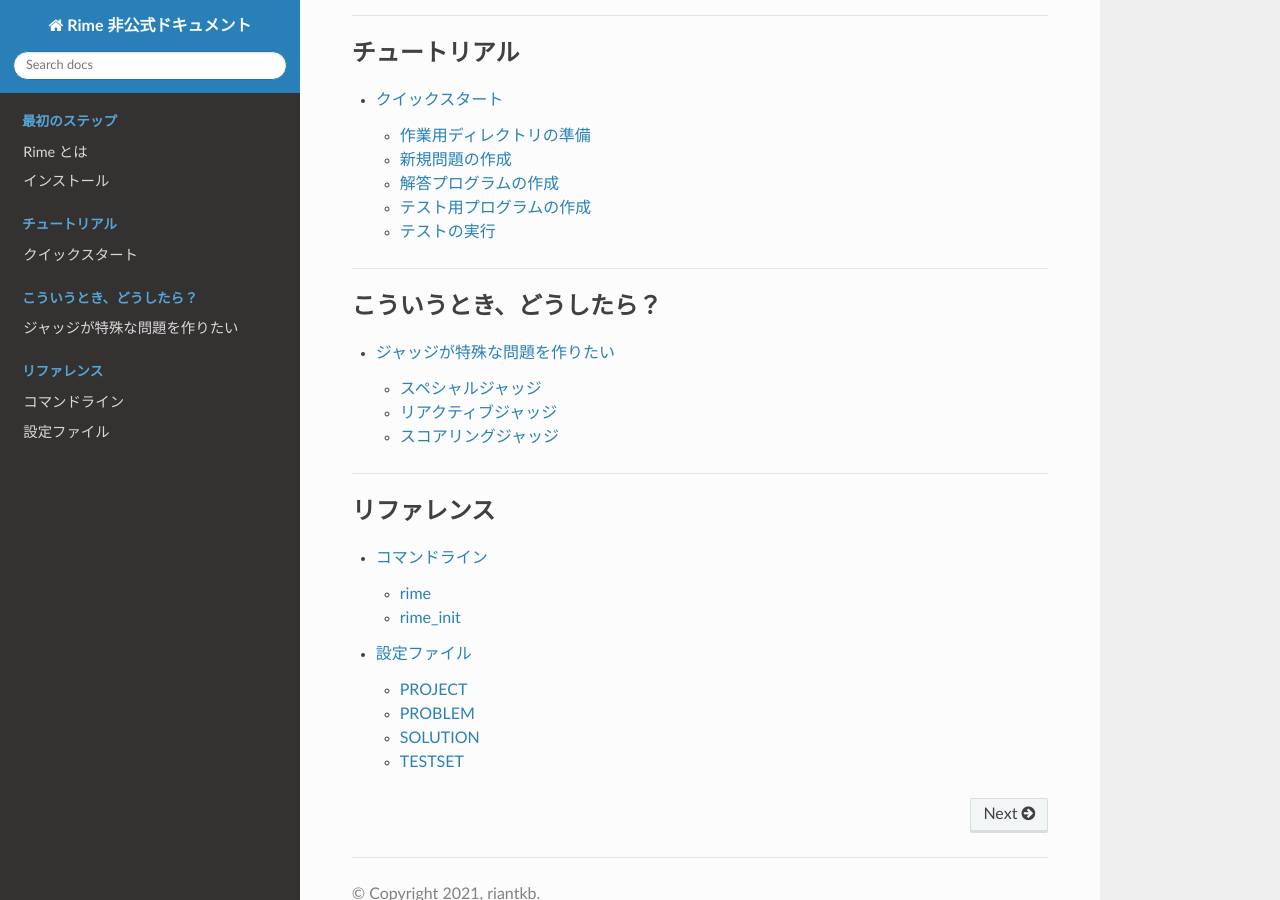
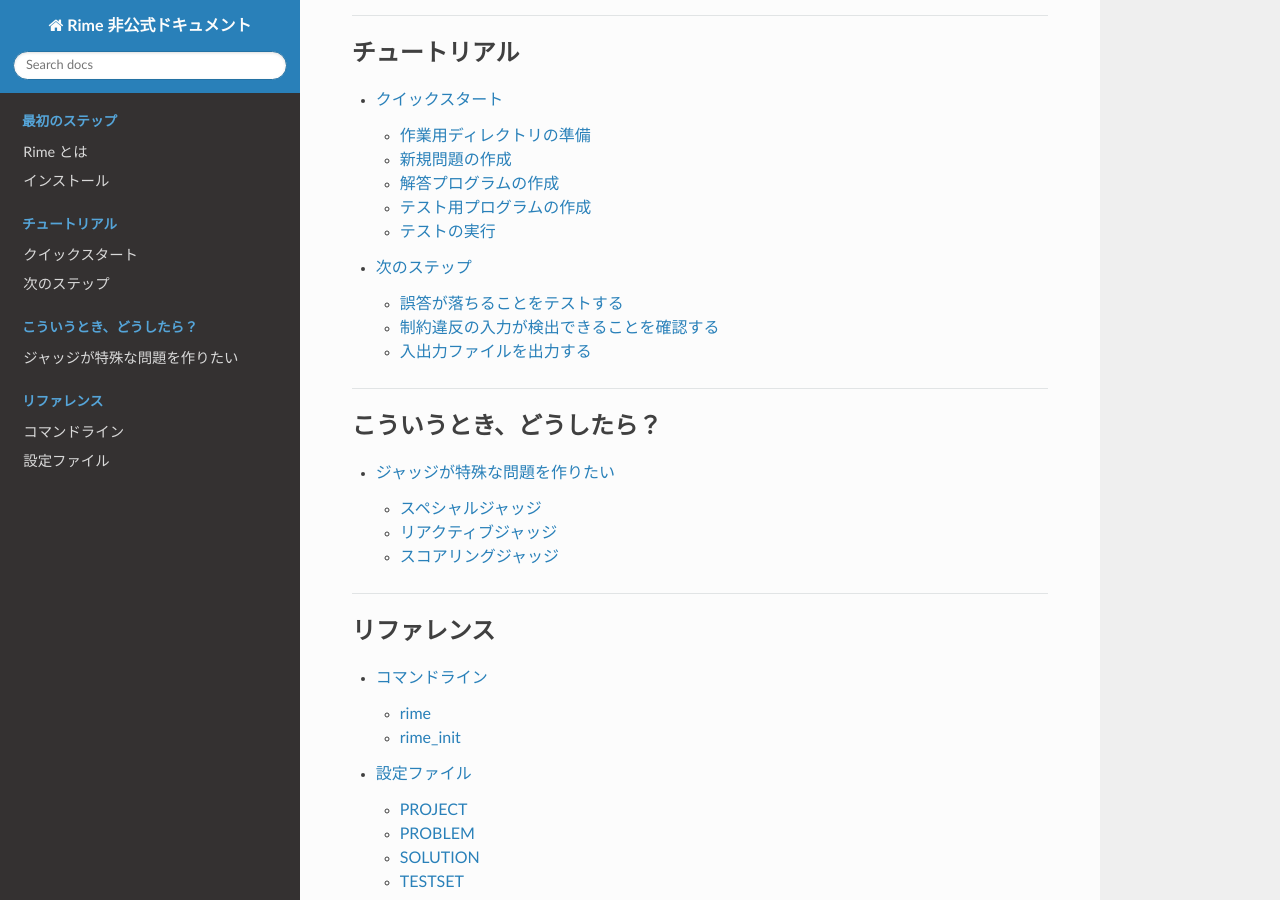
Before and after one commit to riantkb/rime_doc, a Sphinx documentation site: the page built from source/index.rst, in a window 1280 px wide and 900 px high, scrolled down 495 px. Built offline with Sphinx 7.4.7 and the Read the Docs theme 2.0.0, drawn with Linux system fonts in a browser that asks for light colours.

Commit message:
add empty sections

```diff
--- a/source/index.rst
+++ b/source/index.rst
@@ -13,7 +13,7 @@
 
     このページは、プログラミングコンテストの問題準備補助ツールである `Rime <https://github.com/icpc-jag/rime>`_ の **非公式** ドキュメントです。一部の記述を `公式ドキュメント <https://rime.readthedocs.io/ja/latest/>`_ から転載および改変して使用しています。
 
-    現在、 :doc:`intro/quickstart` 以外のページはほとんど無が存在しています。段々と情報が書かれていく可能性があります。
+    現在、 :doc:`tutorial/quickstart` 以外のページはほとんど無が存在しています。段々と情報が書かれていく可能性があります。
 
 ----
 
@@ -30,7 +30,8 @@
     :maxdepth: 2
     :caption: チュートリアル
 
-    intro/quickstart
+    tutorial/quickstart
+    tutorial/nextstep
 
 ----
 
--- a/source/intro/install.rst
+++ b/source/intro/install.rst
@@ -11,7 +11,7 @@
 
 
 
-以下のコマンドをコマンドライン上で実行することでインストールができます（先頭の $ は入力待ちを示す記号です）。
+以下のコマンドをコマンドライン上で実行することでインストールができます（先頭の $ は入力待ちを示す記号ですので、入力する必要はありません）。
 
 .. code-block:: console
 
--- /dev/null
+++ b/source/tutorial/nextstep.rst
@@ -0,0 +1,35 @@
+
+================
+次のステップ
+================
+
+
+
+誤答が落ちることをテストする
+================================================================
+
+.. admonition:: todo
+
+    wip
+
+
+----
+
+
+制約違反の入力が検出できることを確認する
+================================================================
+
+.. admonition:: todo
+
+    wip
+
+
+----
+
+
+入出力ファイルを出力する
+================================================================
+
+.. admonition:: todo
+
+    wip
```
Also changed, not shown: source/tutorial/quickstart.rst (renamed from source/intro/quickstart.rst).
